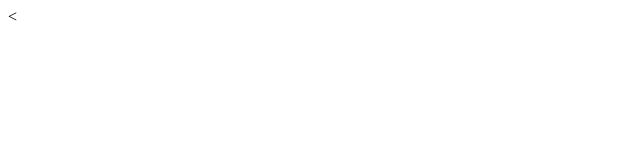
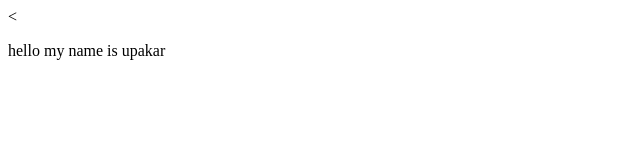
Before and after one commit to Upakar-Shrestha/UpakarEC2, a plain HTML site: page index.html in a window 1280 px wide. Shown: the whole page, without its empty margins (0-640 px from the left). Drawn offline with Linux system fonts and the light colour scheme.

Commit message:
add sentence

```diff
--- a/index.html
+++ b/index.html
@@ -9,7 +9,7 @@
         <link rel="stylesheet" href="">
     </head>
     <body>
-
+        <p> hello my name is upakar</p>
 
         <script src="" async defer></script>
     </body>
```
